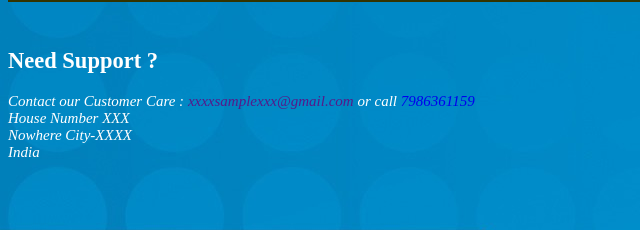
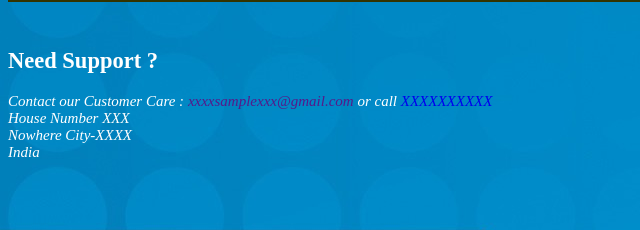
Before and after one commit to gurbaaz19/MyFirstWebPage2017, a plain HTML site: page Support.html in a window 1280 px wide. Shown: the part 161-391 px from the top of the page, 0-640 px from the left. Drawn offline with Linux system fonts and the light colour scheme.

Commit message:
Remove useless stuff

```diff
--- a/Support.html
+++ b/Support.html
@@ -28,7 +28,7 @@
             <div class="Support "><br>
             <h2>Need Support ?</h2>
                 <address>
-                    Contact our Customer Care : <a href="">xxxxsamplexxx@gmail.com</a> or call <a href="tel:7986361159">7986361159</a><br>
+                    Contact our Customer Care : <a href="">xxxxsamplexxx@gmail.com</a> or call <a href="tel:">XXXXXXXXXX</a><br>
                 House Number XXX<br>
                 Nowhere City-XXXX<br>
                 India
```
